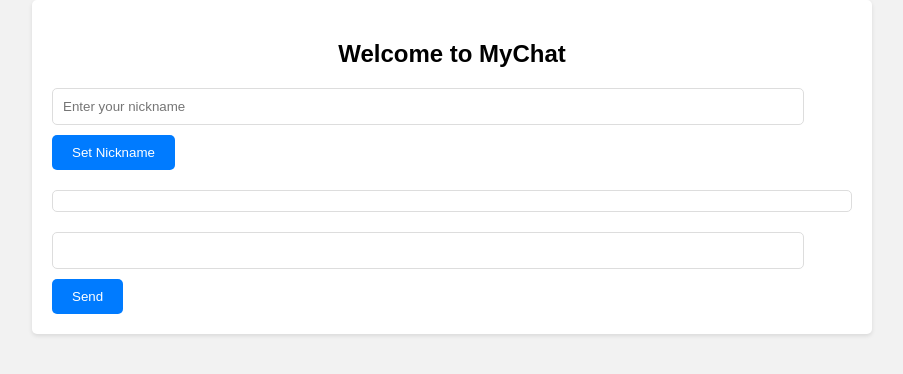
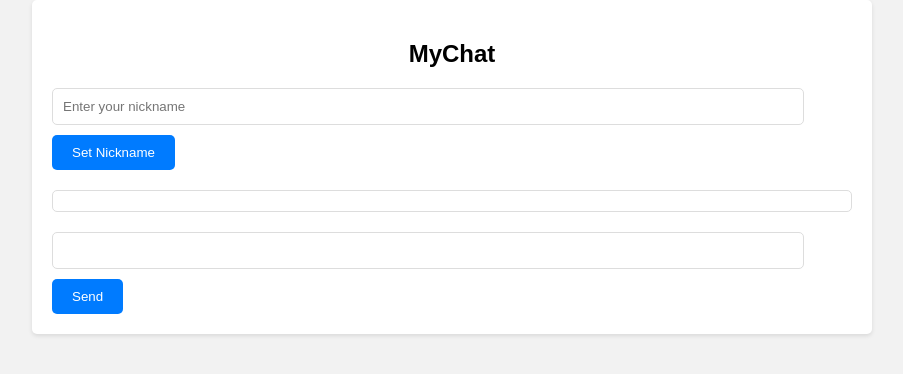
Before and after one commit to sanjukapavithiran/socket-chat-app, a website: page index.html in a window 1280 px wide. Shown: the whole page, without its empty margins (188-1091 px from the left). Drawn offline with nearby package versions, Linux system fonts and the light colour scheme; no server answers.

Commit message:
index.html updated

```diff
--- a/index.html
+++ b/index.html
@@ -81,7 +81,7 @@
 
 <body>
     <div class="container">
-        <h2>Welcome to MyChat</h2>
+        <h2>MyChat</h2>
 
         <input type="text" id="nicknameInput" placeholder="Enter your nickname">
 
```
